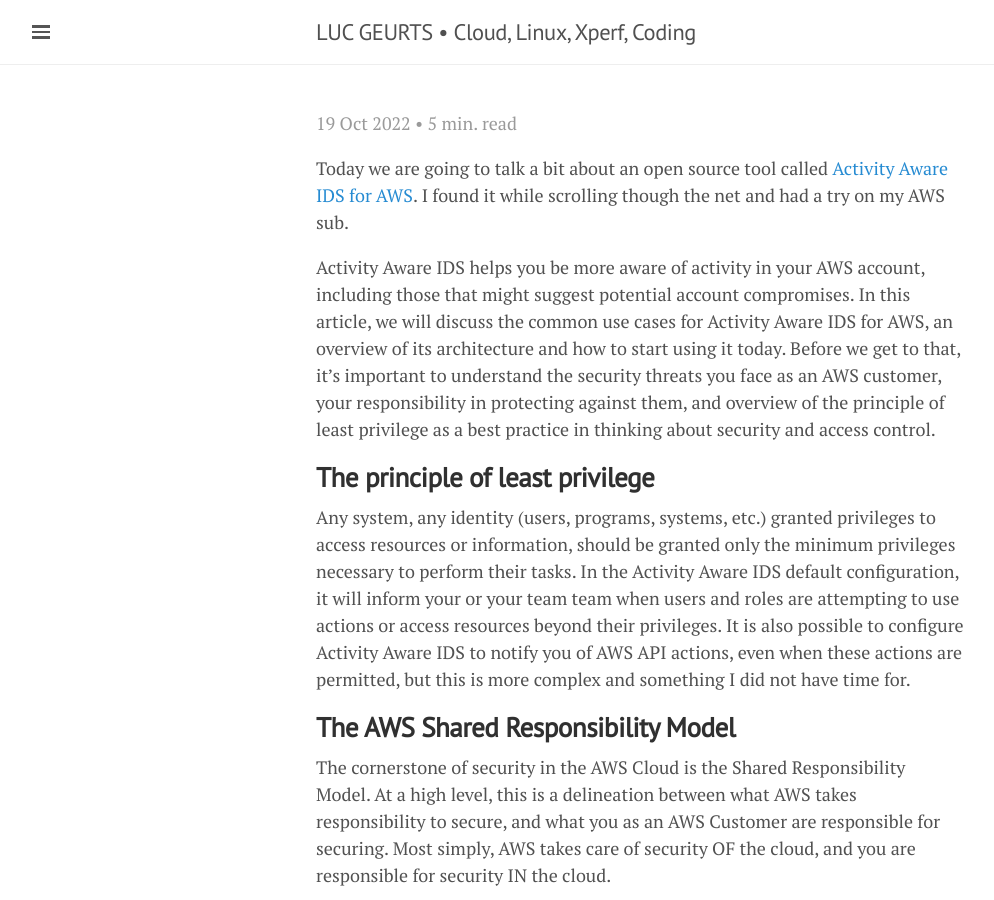
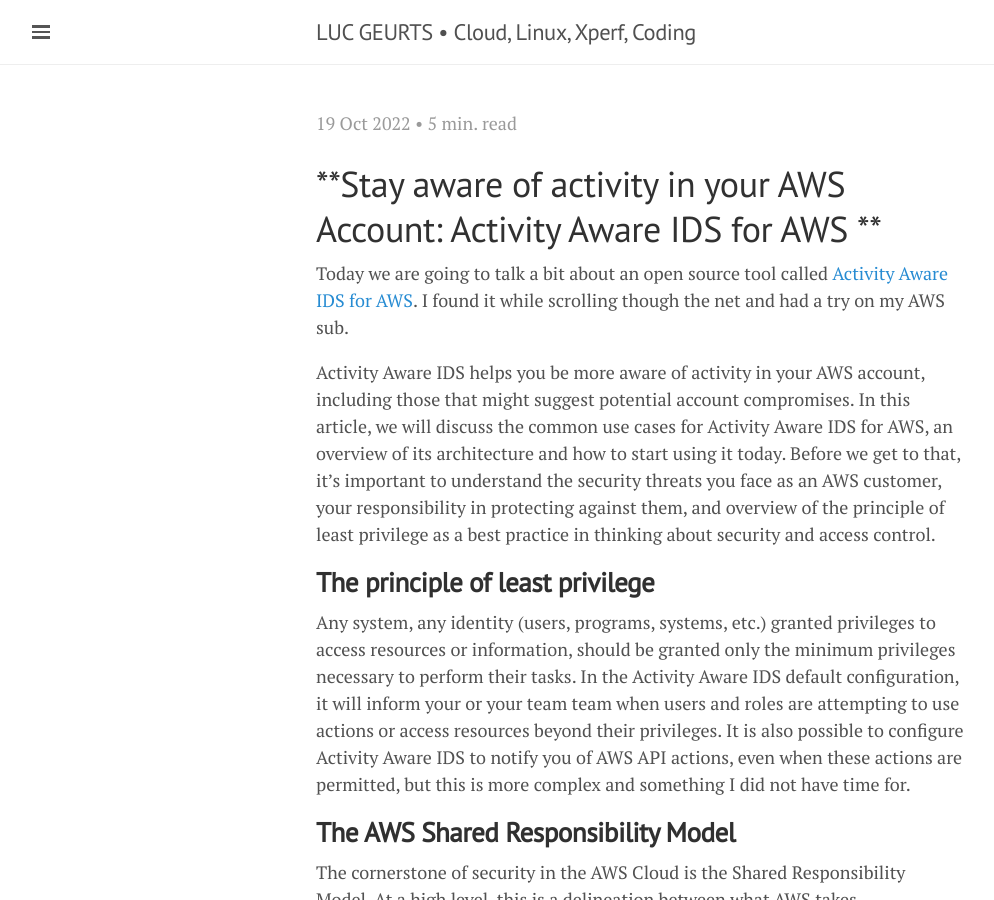
Before and after one commit to lgeurts/lgeurts.github.io, a Jekyll site: the page built from _posts/2021-11-02-activity-aware-ids-for-aws.md, in a window 1280 px wide and 900 px high. Shown: the whole window, without its empty margins (0-994 px from the left). Built offline with Jekyll 4.4.1, drawn with Linux system fonts in a browser that asks for light colours; nearby versions of some CDN libraries; our own code applies the rules of GitHub Pages for plain Markdown files.

Commit message:
Update 2021-11-02-activity-aware-ids-for-aws.md

```diff
--- a/_posts/2021-11-02-activity-aware-ids-for-aws.md
+++ b/_posts/2021-11-02-activity-aware-ids-for-aws.md
@@ -8,6 +8,8 @@
 tags: [ Cloud Computing, GitHub Projects ]
 
 ---
+
+# **Stay aware of activity in your AWS Account: Activity Aware IDS for AWS **
 
 Today we are going to talk a bit about an open source tool  called [Activity Aware IDS for AWS](https://github.com/Giftbit/activity-aware-ids-aws).
 I found it while scrolling though the net and had a try on my AWS sub.
```
